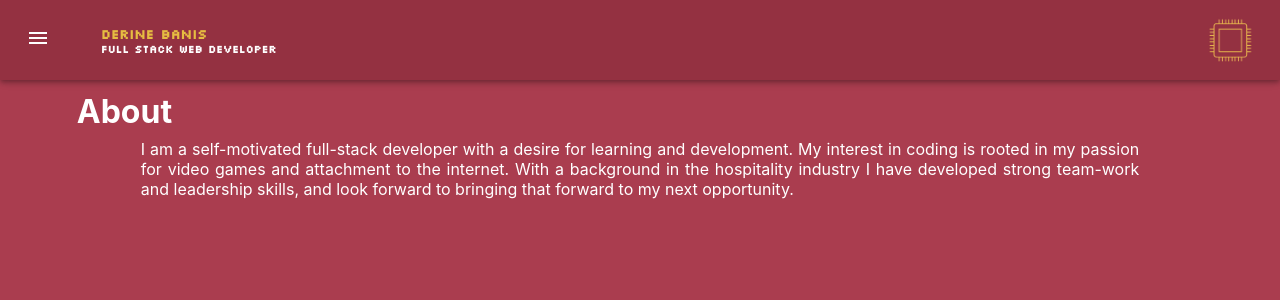
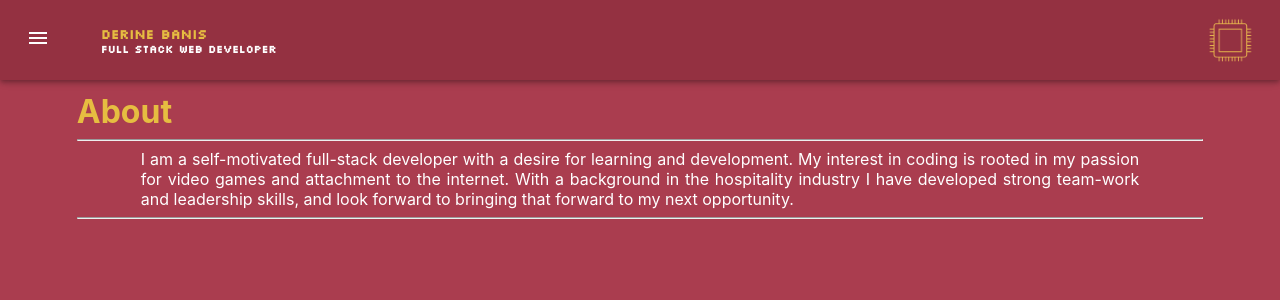
Before and after one commit to Enired/my-personal-site, a React (Create React App) app in the folder client/: page / in a window 1280 px wide. Shown: the top 300 px of the page. Built offline with nearby package versions, Linux system fonts and the light colour scheme.

Commit message:
Add horizontal rules, and change color of section header

```diff
--- a/client/src/components/AboutMe.jsx
+++ b/client/src/components/AboutMe.jsx
@@ -2,7 +2,9 @@ export const AboutMe = () => {
   return(
     <div className="area-section" id="about-me-section">
       <h1 className="section-header">About</h1>
+      <hr/>
       <p className="section-body" id="about-me-bio">I am a self-motivated full-stack developer with a desire for learning and development. My interest in coding is rooted in my passion for video games and attachment to the internet. With a background in the hospitality industry I have developed strong team-work and leadership skills, and look forward to bringing that forward to my next opportunity.</p>
+      <hr/>
     </div>
   )
 }
--- a/client/src/styles/app.scss
+++ b/client/src/styles/app.scss
@@ -10,6 +10,7 @@
   .area-section{
     color: #ffffff;
     .section-header{
+      color:#e6bd41;
       padding-top: 12px;
       margin-bottom: 8px;
     }
```
